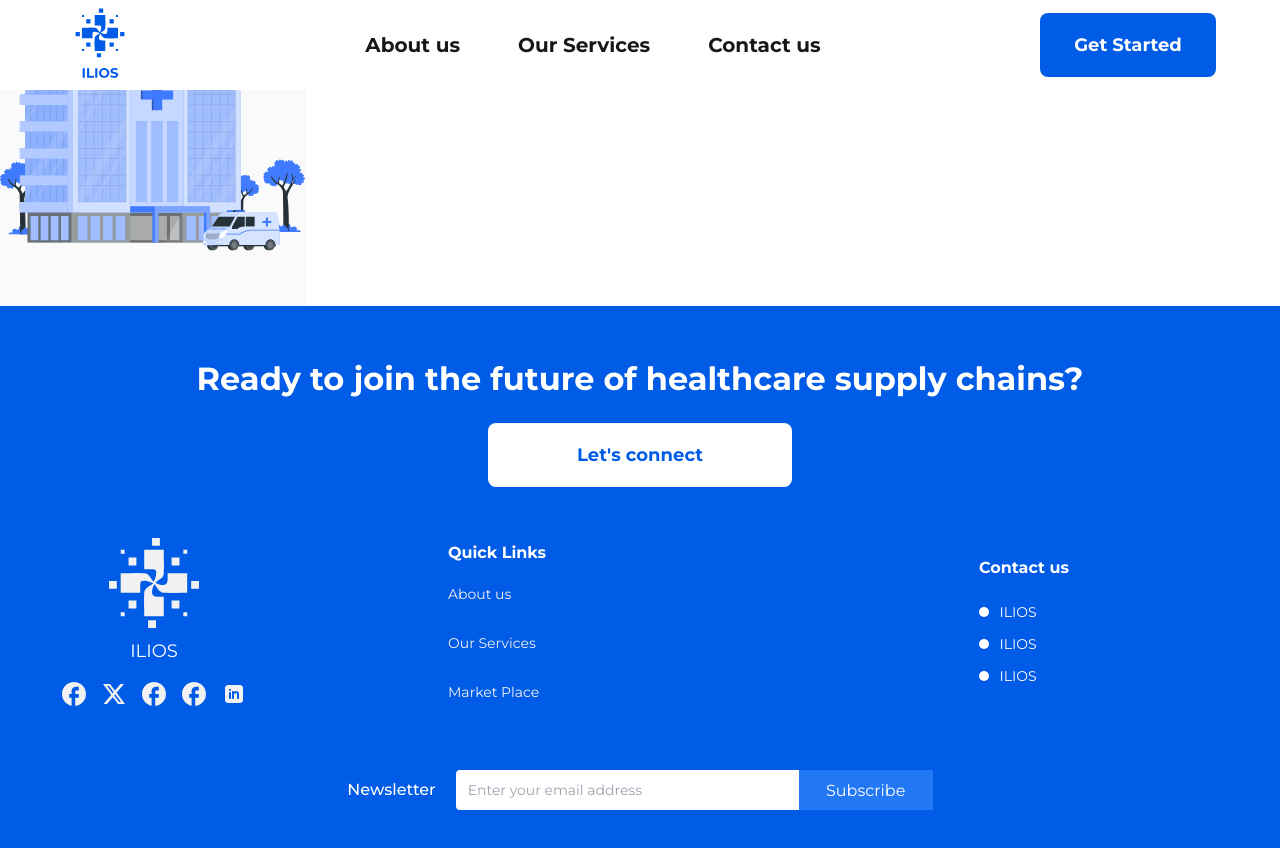
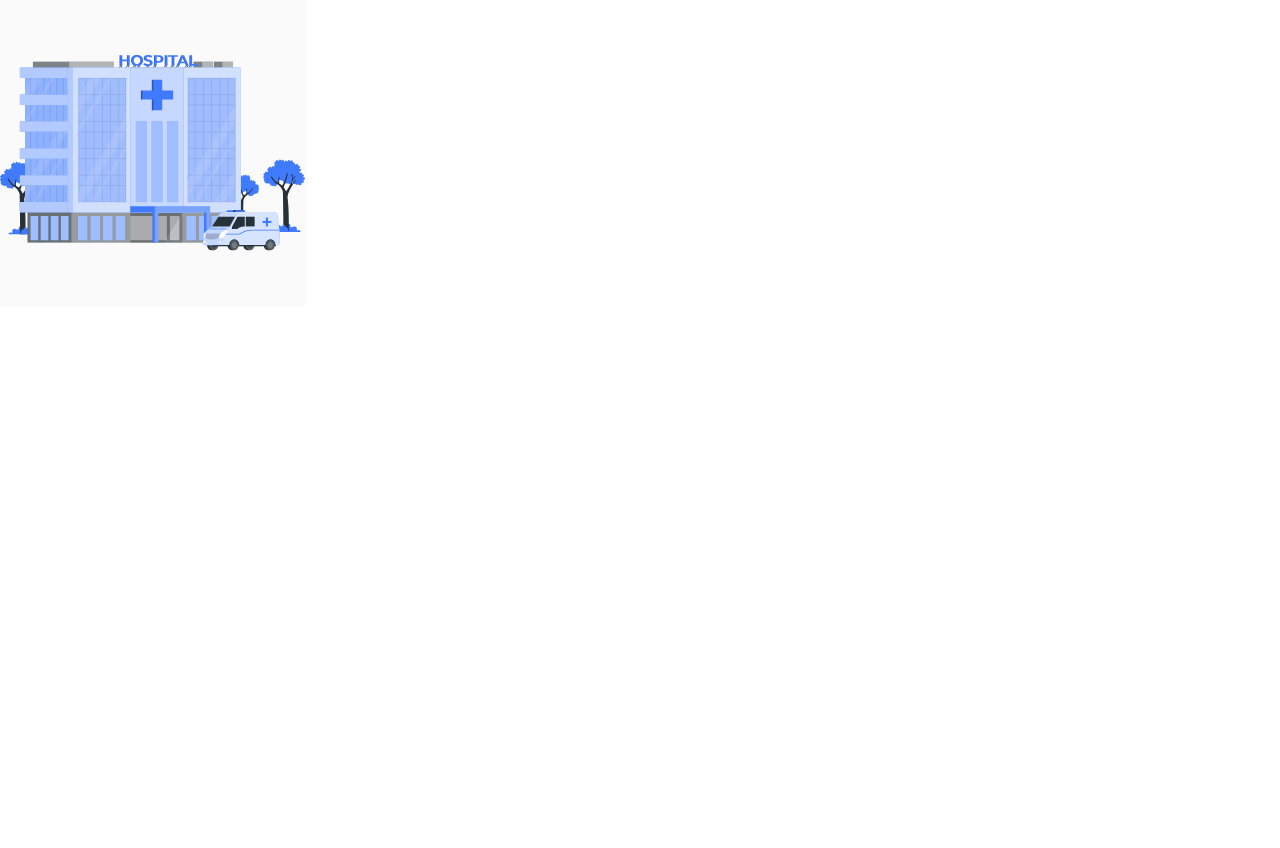
Before and after one commit to ilios91/ilios-fe, a Next.js app: page /auth/onboarding in a window 1280 px wide. Shown: the top 848 px of the page. After the commit the page ends 800 px from the top, so only its background shows below. Built offline with nearby package versions, Linux system fonts and the light colour scheme.

Commit message:
minor fix

```diff
--- a/src/app/layout.tsx
+++ b/src/app/layout.tsx
@@ -1,7 +1,5 @@
 import type { Metadata } from "next";
 import "./globals.css";
-import Navbar from "@/components/layout/Navbar";
-import Footer from "@/components/layout/Footer";
 
 export const metadata: Metadata = {
   title: "Ilios",
@@ -12,9 +10,7 @@ export default function RootLayout({ children }: Readonly<{ children: React.Reac
   return (
     <html lang="en">
       <body>
-        <Navbar/>
         {children}
-        <Footer />
       </body>
     </html>
   );
--- a/src/app/page.tsx
+++ b/src/app/page.tsx
@@ -3,16 +3,20 @@ import About from "@/components/landing-page/About";
 import Faq from "@/components/landing-page/Faq";
 import Hero from "@/components/landing-page/Hero";
 import Service from "@/components/landing-page/Service";
+import Navbar from '@/components/layout/Navbar';
+import Footer from "@/components/layout/Footer";
 
 export default function Home() {
   return (
     <main>
+      <Navbar />
       <Hero/>
       <About/>
       <WindowSizeProvider>
         <Service/>
       </WindowSizeProvider>
       <Faq/>
+      <Footer />
     </main>
   );
 }
```
